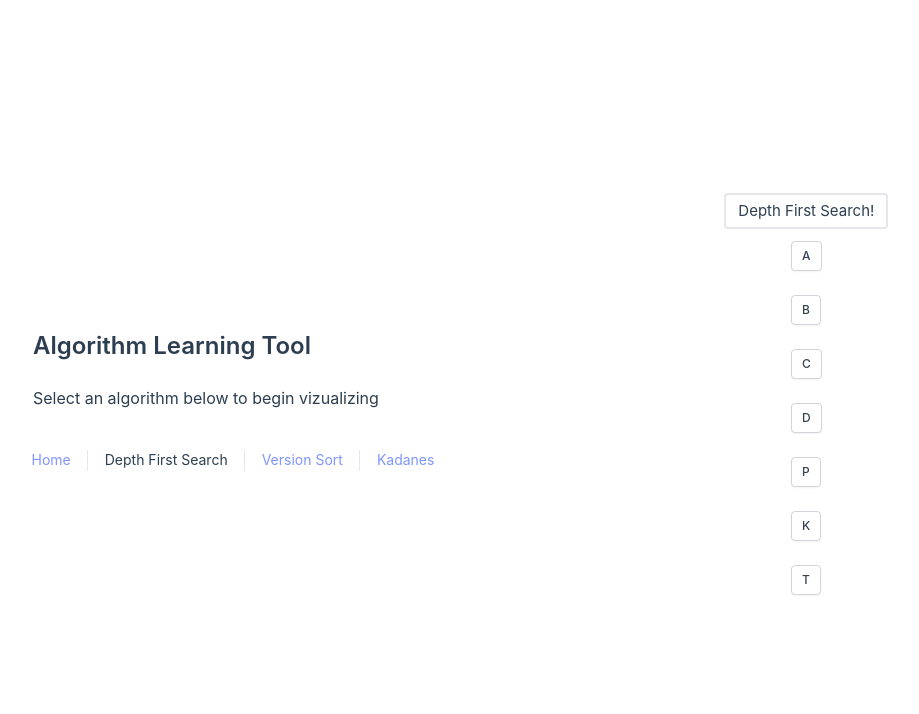
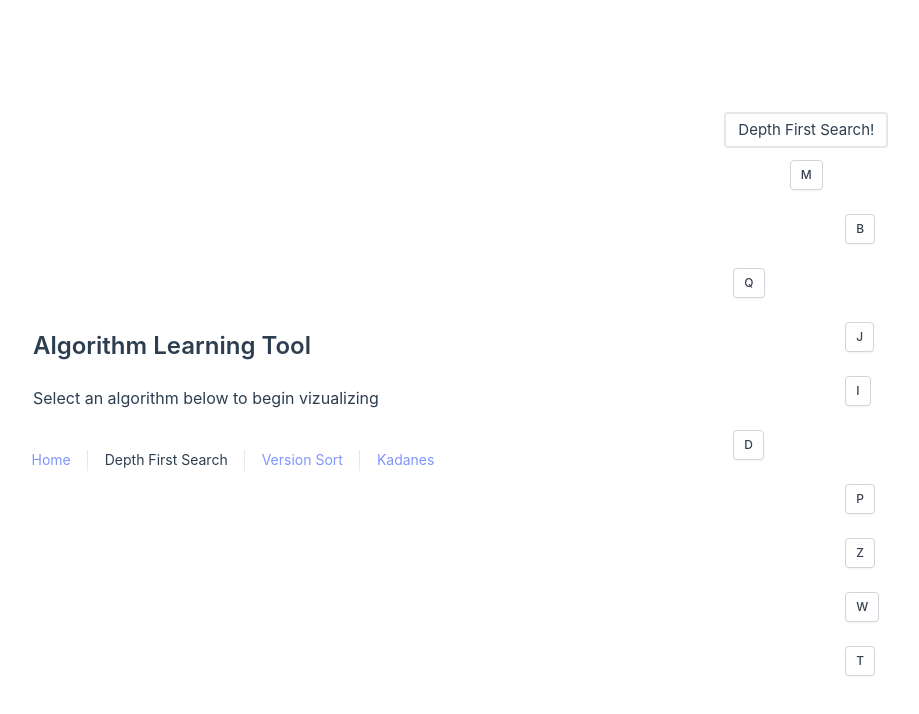
Before and after one commit to angeleefshaw/algorithm-visual-learning-tool, a Vue app: page /DepthFirstSearch in a window 1280 px wide. Shown: the top 714 px of the page, without its empty margins (47-966 px from the left). Built offline with nearby package versions, Linux system fonts and the light colour scheme.

Commit message:
apply small changes to DFS tree

```diff
--- a/src/modules/DepthFirstSearch/components/TreeNode.vue
+++ b/src/modules/DepthFirstSearch/components/TreeNode.vue
@@ -1,13 +1,15 @@
 <script>
-import { defineComponent } from 'vue';
+import { defineComponent, defineProps, computed } from 'vue';
 
 export default defineComponent({
   name:'TreeNode',
   props: {
     node: Array,
-    name: String
+    name: String,
+    nodeIndex: Number
   },
 })
+
 
 </script>
 <template>
@@ -20,13 +22,22 @@ export default defineComponent({
         focus:ring-offset-2 hover:bg-gray-50
         px-2.5 py-1.5 my-3
       "
+      :class="{
+        'mr-28' : nodeIndex % 2 == 0 && nodeIndex !== 0,
+        'ml-28' : nodeIndex % 2 !== 0 && nodeIndex !== 0
+      }"
   >
     {{ name }}
   </button>
 
     <div class="replies" v-if="node.length > 0">
-        <div  v-for="child in node" :key="child.name" >
-            <TreeNode :node="child.children" :name="child.name"></TreeNode>
+        <div  v-for="(child, index) in node" :key="child.name" >
+            <TreeNode
+              :node="child.children"
+              :name="child.name"
+              :node-index="nodeIndex + 1"
+            >
+            </TreeNode>
         </div>
     </div>
 </template>
--- a/src/modules/VersionSort/composables/VersionSort.js
+++ b/src/modules/VersionSort/composables/VersionSort.js
@@ -1,8 +1,6 @@
 export function sortVersions(list) {
     let returnArr = []
     let majors = {}
-
-    console.log(list)
 
     list.forEach(item=> {
 
--- a/src/views/DepthFirstSearchView.vue
+++ b/src/views/DepthFirstSearchView.vue
@@ -11,26 +11,29 @@
   })
 
   //ON CREATE
-  data.rootNode = new Node("A")
+  data.rootNode = new Node("M")
   data.rootNode.addChild("B")
   data.rootNode.addChild('T')
 
   const Node2 = data.rootNode.children[0]
-  Node2.addChild("C")
+  Node2.addChild("Q")
   Node2.addChild("D")
 
   const Node3 = Node2.children[1]
   Node3.addChild("P")
-  Node3.addChild("K")
+  Node3.addChild("Z")
+  Node3.addChild("W")
 
   const Node4 = Node2.children[0]
-  Node4.addChild["J"]
+  Node4.addChild("J")
+  Node4.addChild("I")
 
   data.tree.push(data.rootNode)
 
 
   function dFS () {
     this.DFSArr = this.data.rootNode.depthFirstSearch([]);
+    console.log(this.DFSArr)
   }
 
 </script>
@@ -38,13 +41,20 @@
 
 <template>
   <div class="about justify-center flex-col col-span-2">
-    <button class="border-2 rounded px-3 py-1 hover:bg-blue-200" @click="dFS()">Depth First Search!</button>
+    <button
+      class="border-2 rounded px-3 py-1 hover:bg-blue-200"
+      @click="dFS()"
+    >
+      Depth First Search!
+    </button>
 
     <TreeNode
-      v-for="node in data.tree"
+      v-for="(node, index) in data.tree"
       :key="node.name"
       :node="node.children"
-      :name="node.name">
+      :name="node.name"
+      :node-index="index"
+    >
     </TreeNode>
 
     <div v-if="DFSArr">{{DFSArr}}</div>
```
